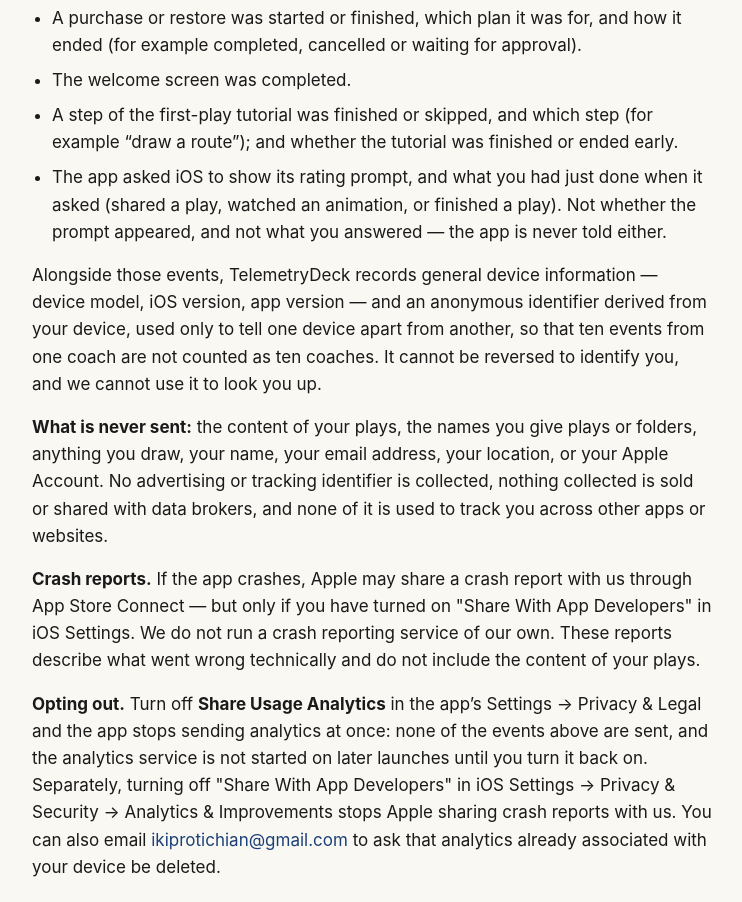
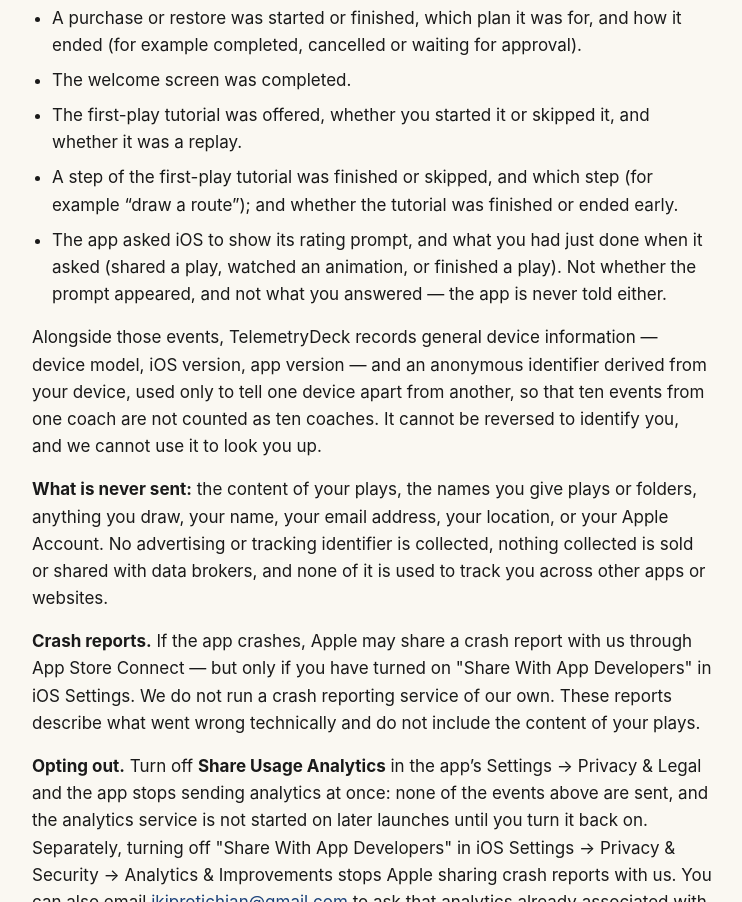
Before and after one commit to IKiprotich/flag-playbook, a plain HTML site: page privacy.html in a window 1280 px wide. Shown: the part 1903-2805 px from the top of the page, without its empty margins (268-1010 px from the left). Drawn offline with Linux system fonts and the light colour scheme.

Commit message:
update privacy: the tutorial offer event
Onboarding's last page offers the first-play tutorial, and the app records whether it was started or skipped and whether it was a replay. The page lists events by name, so it is listed.

```diff
--- a/privacy.html
+++ b/privacy.html
@@ -111,6 +111,7 @@
     <li>The Routr Pro screen was opened, which feature or screen opened it, which pages of its introduction were viewed, and whether you upgraded before closing it.</li>
     <li>A purchase or restore was started or finished, which plan it was for, and how it ended (for example completed, cancelled or waiting for approval).</li>
     <li>The welcome screen was completed.</li>
+    <li>The first-play tutorial was offered, whether you started it or skipped it, and whether it was a replay.</li>
     <li>A step of the first-play tutorial was finished or skipped, and which step (for example &ldquo;draw a route&rdquo;); and whether the tutorial was finished or ended early.</li>
     <li>The app asked iOS to show its rating prompt, and what you had just done when it asked (shared a play, watched an animation, or finished a play). Not whether the prompt appeared, and not what you answered &mdash; the app is never told either.</li>
   </ul>
```
